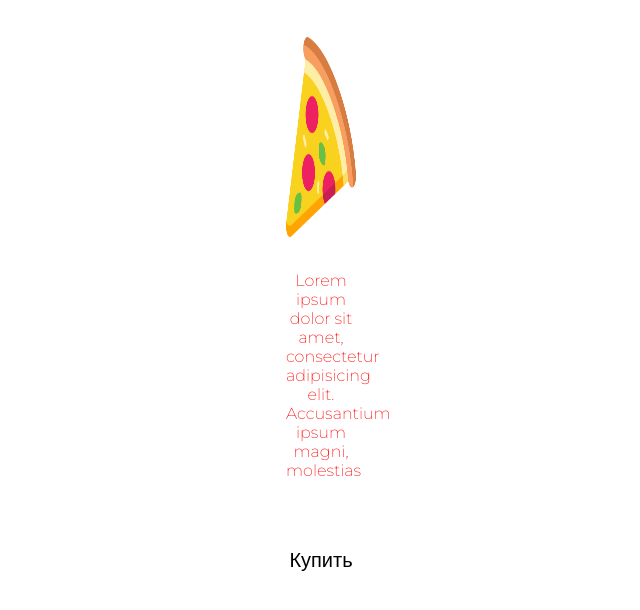
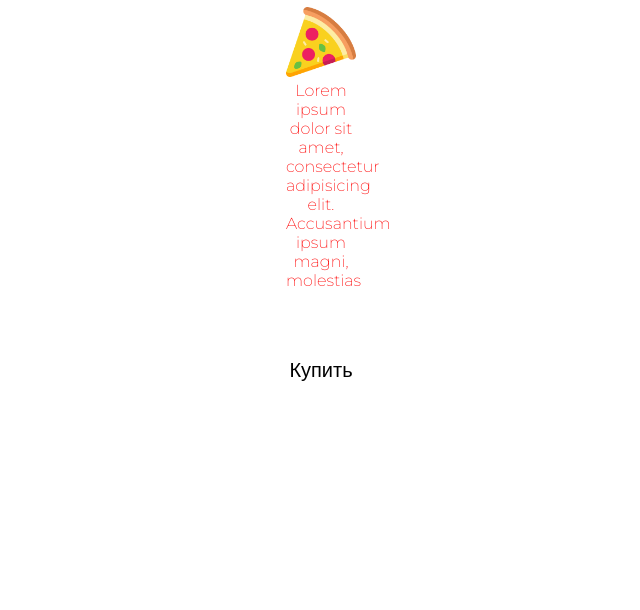
Before and after one commit to Allowenn/Html, a plain HTML site: page index.html in a window 1280 px wide. Shown: the part 112-722 px from the top of the page, without its empty margins (319-959 px from the left). Drawn offline with Linux system fonts and the light colour scheme.

Commit message:
index.html

```diff
--- a/index.html
+++ b/index.html
@@ -35,7 +35,7 @@
 
         img {
             width: 70px;
-            margin: 30px auto;
+            height: 70px;
         }
 
         p {
```
